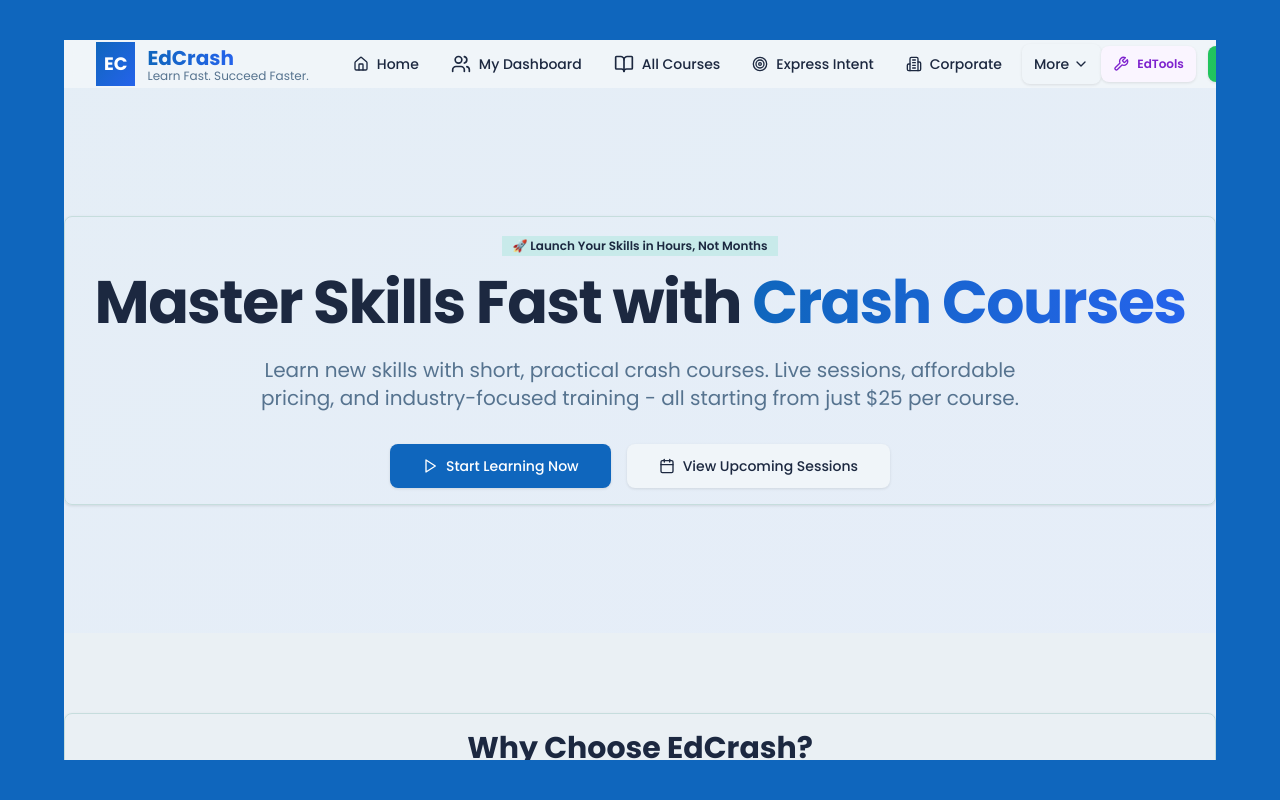
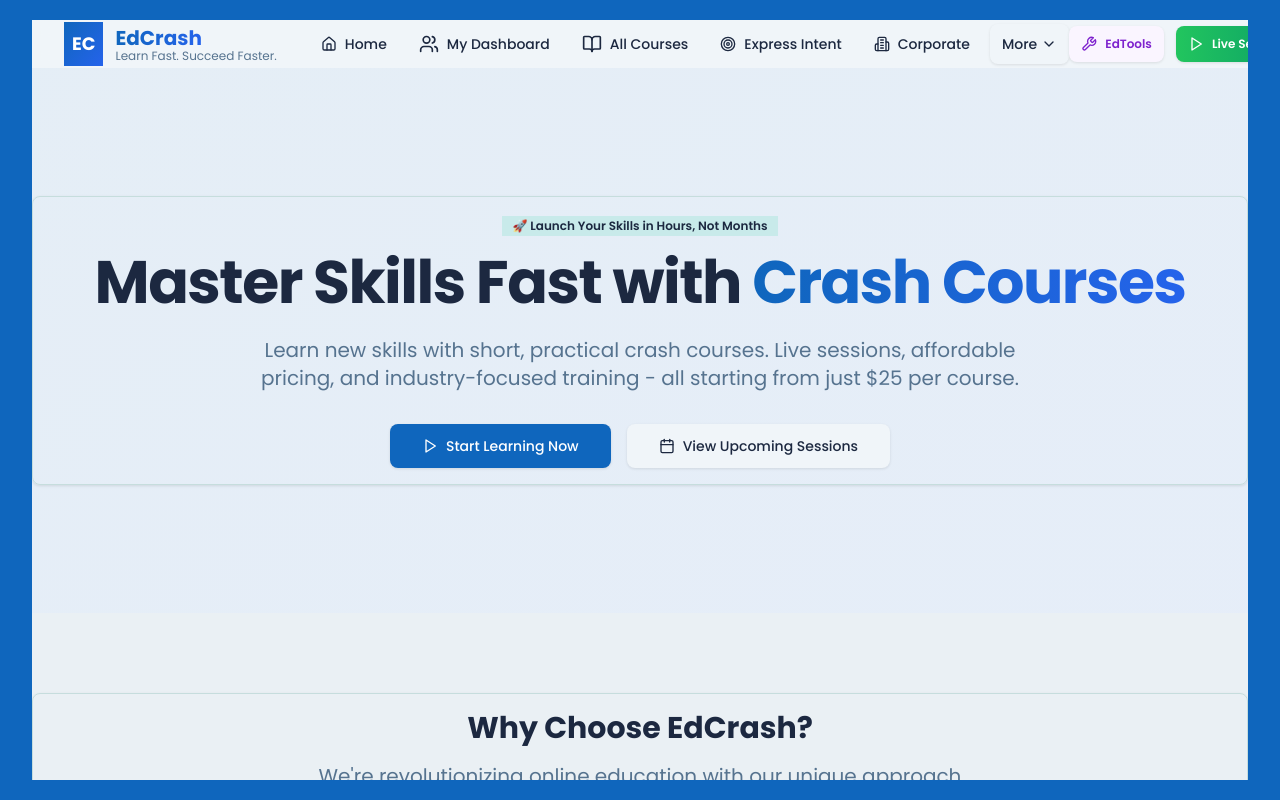
Before and after one commit to ramesh1972/edcarsh-skill-boost, a React (Vite) app: page / in a window 1280 px wide. Built offline with nearby package versions, Linux system fonts and the light colour scheme.

Commit message:
Adjust app layout
Set inner app to 100% width within a 95% container.

```diff
--- a/src/App.tsx
+++ b/src/App.tsx
@@ -23,7 +23,8 @@ const App = () => (
     <TooltipProvider>
       <ThemeProvider>
         <div className="h-screen w-full bg-primary flex items-center justify-center overflow-auto">
-          <div className="h-[90%] w-[90%] bg-background overflow-auto">
+          <div className="h-[95%] w-[95%] bg-background overflow-auto">
+            <div className="w-full h-full">
               <Toaster />
               <Sonner />
               <BrowserRouter>
@@ -43,6 +44,7 @@ const App = () => (
               </BrowserRouter>
             </div>
           </div>
+        </div>
       </ThemeProvider>
     </TooltipProvider>
   </QueryClientProvider>
```
Lines whose indentation alone changed are shown as unchanged.
